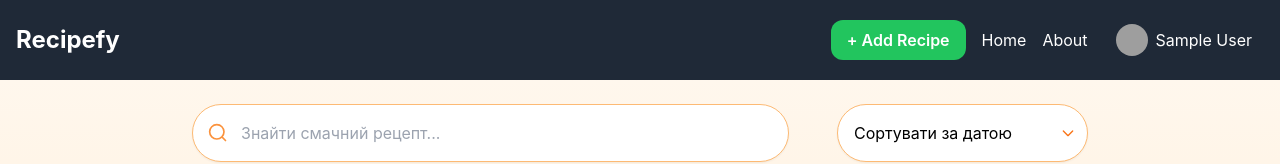
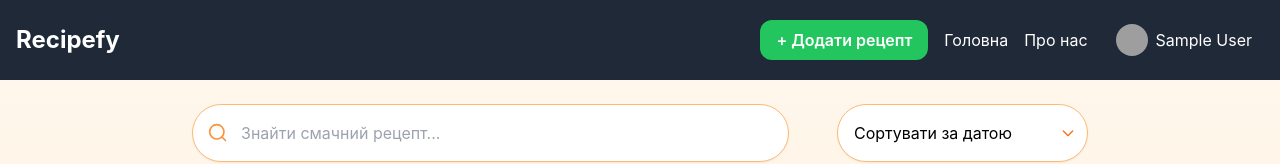
Before and after one commit to OlehVozniuk/recipes-app, a React (Create React App) app in the folder frontend/: page / in a window 1280 px wide. Shown: the top 164 px of the page. Built offline with nearby package versions, Linux system fonts and the light colour scheme; no server answers; sample sign-in values are in the browser's storage; grey boxes are pictures that could not be loaded.

Commit message:
+ little fix

```diff
--- a/frontend/src/components/Header.js
+++ b/frontend/src/components/Header.js
@@ -42,15 +42,15 @@ const Header = () => {
               to="/recipes/new"
               className="bg-green-500 hover:bg-green-600 text-white font-semibold py-2 px-4 rounded-xl transition duration-200"
             >
-              + Add Recipe
+              + Додати рецепт
             </Link>
           )}
 
           <Link to="/" className="hover:underline">
-            Home
+            Головна
           </Link>
           <Link to="/about" className="hover:underline">
-            About
+            Про нас
           </Link>
 
           {token ? (
```
